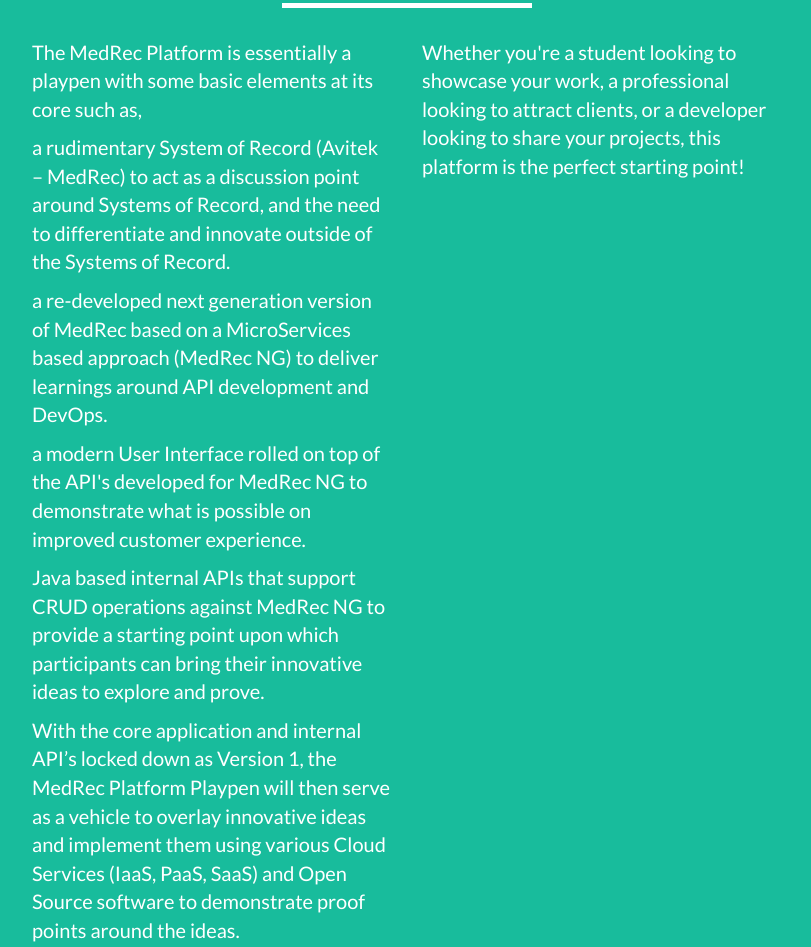
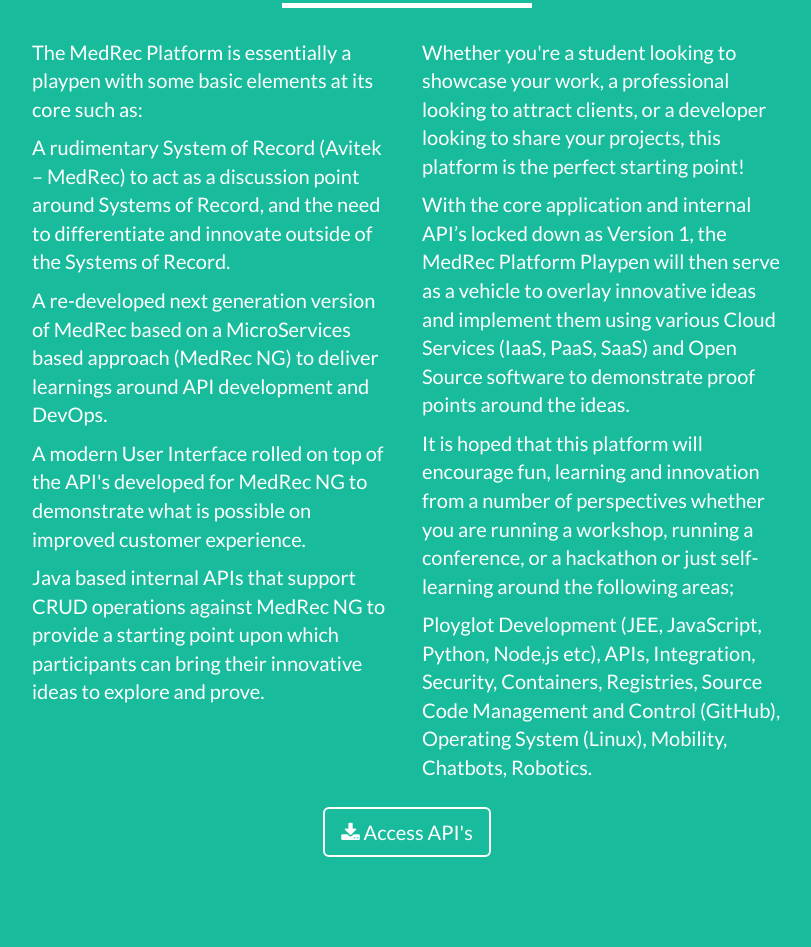
Before and after one commit to vijaykumaryenne/medrecwebsite, a website: page index.html in a window 1280 px wide. Shown: the part 1799-2746 px from the top of the page, without its empty margins (233-1044 px from the left). Drawn offline with nearby package versions, Linux system fonts and the light colour scheme.

Commit message:
Pre Sales

```diff
--- a/index.html
+++ b/index.html
@@ -168,15 +168,17 @@
             </div>
             <div class="row">
                 <div class="col-lg-4 col-lg-offset-2">
-                    <p>The MedRec Platform is essentially a playpen with some basic elements at its core such as,
-                    <p>  a rudimentary System of Record (Avitek – MedRec) to act as a discussion point around Systems of Record, and the need to differentiate and innovate outside of the Systems of Record. <p>
-                    <p>  a re-developed next generation version of MedRec based on a MicroServices based approach (MedRec NG) to deliver learnings around API development and DevOps.</p>
-                    <p>  a modern User Interface rolled on top of the API's developed for MedRec NG to demonstrate what is possible on improved customer experience.</p>
+                    <p>The MedRec Platform is essentially a playpen with some basic elements at its core such as:
+                    <p>  A rudimentary System of Record (Avitek – MedRec) to act as a discussion point around Systems of Record, and the need to differentiate and innovate outside of the Systems of Record. <p>
+                    <p>  A re-developed next generation version of MedRec based on a MicroServices based approach (MedRec NG) to deliver learnings around API development and DevOps.</p>
+                    <p>  A modern User Interface rolled on top of the API's developed for MedRec NG to demonstrate what is possible on improved customer experience.</p>
                     <p>  Java based internal APIs that support CRUD operations against MedRec NG to provide a starting point upon which participants can bring their innovative ideas to explore and prove.</p>
-                    <p>  With the core application and internal API’s locked down as Version 1, the MedRec Platform Playpen will then serve as a vehicle to overlay innovative ideas and implement them using various Cloud Services (IaaS, PaaS, SaaS) and Open Source software to demonstrate proof points around the ideas.</p>
                 </div>
                 <div class="col-lg-4">
                     <p>Whether you're a student looking to showcase your work, a professional looking to attract clients, or a developer looking to share your projects, this platform is the perfect starting point!</p>
+                    <p>With the core application and internal API’s locked down as Version 1, the MedRec Platform Playpen will then serve as a vehicle to overlay innovative ideas and implement them using various Cloud Services (IaaS, PaaS, SaaS) and Open Source software to demonstrate proof points around the ideas.</p>
+                    <p>It is hoped that this platform will encourage fun, learning and innovation from a number of perspectives whether you are running a workshop, running a conference, or a hackathon or just self-learning around the following areas;</p>
+                    <p> Ployglot Development (JEE, JavaScript, Python, Node,js etc), APIs, Integration, Security, Containers, Registries, Source Code Management and Control (GitHub), Operating System (Linux), Mobility, Chatbots, Robotics. </p>
                 </div>
                 <div class="col-lg-8 col-lg-offset-2 text-center">
                     <a href="#" class="btn btn-lg btn-outline">
```
Also changed, not shown: js/contact_me.js (line endings or trailing spaces).
